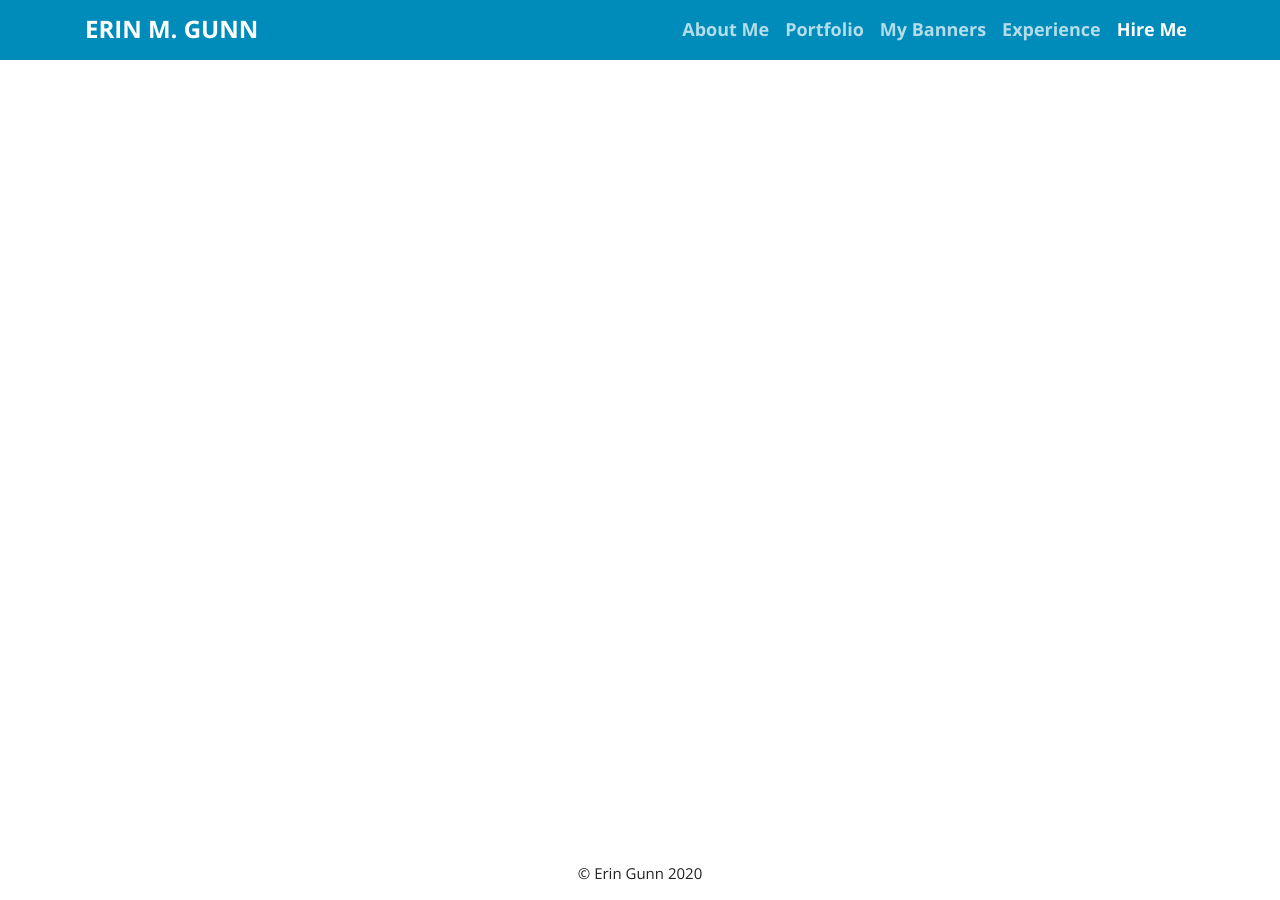
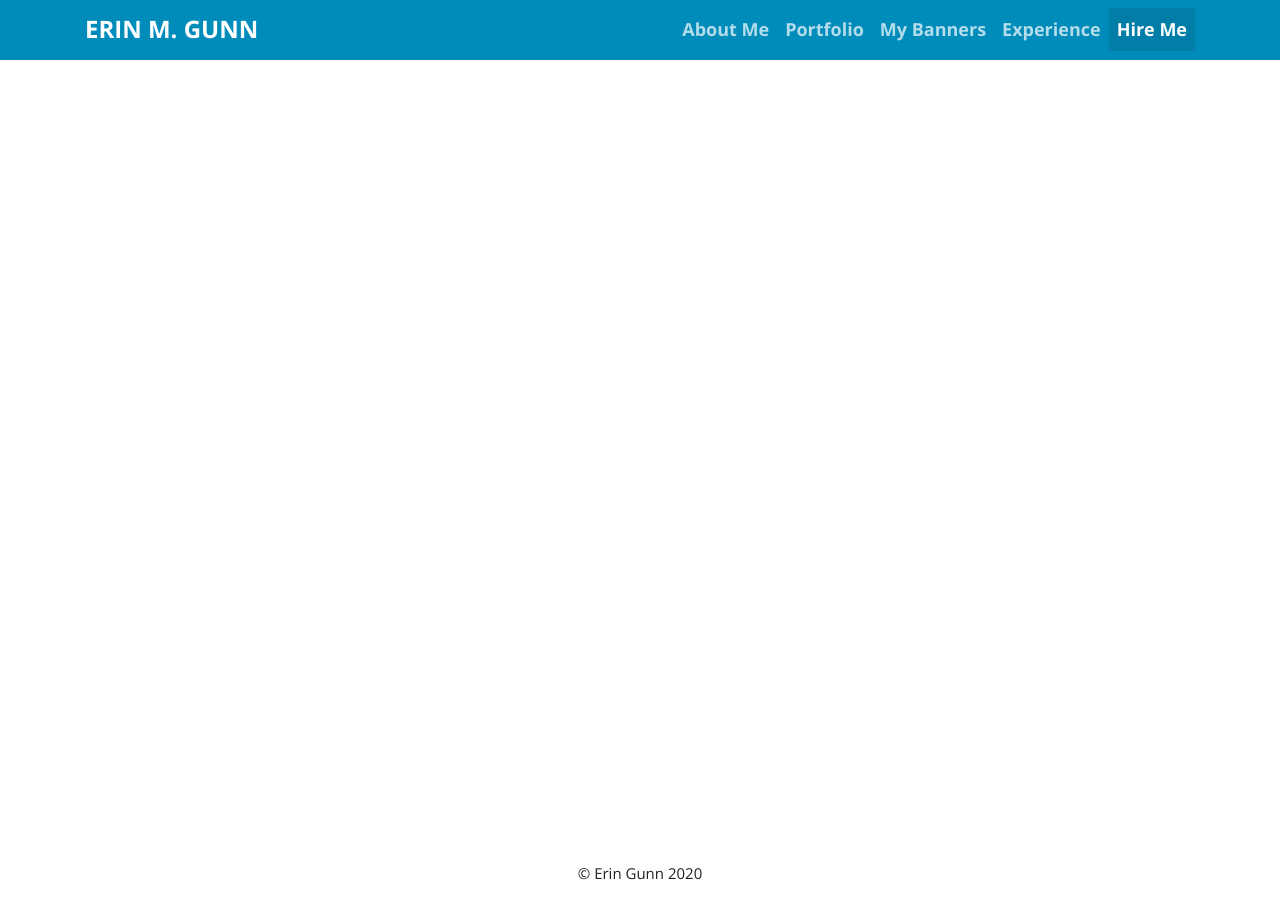
Before and after one commit to IkonOne/ikonone.github.io, a Jekyll site: the page built from hire.html, in a window 1280 px wide. Built offline with Jekyll 4.4.1, drawn with Linux system fonts in a browser that asks for light colours.

Commit message:
Active item in the navbar is now highlighted.

```diff
--- a/_includes/navbar.html
+++ b/_includes/navbar.html
@@ -9,12 +9,11 @@
         <div class="collapse navbar-collapse" id="navbarNavAltMarkup">
             <ul class="navbar-nav ml-auto">
             {% for item in site.data.navbar %}
-                <li class="nav-item">
+                <li class="nav-item
+                    {% if page.url == item.link %} bg-nav-item-active {% endif %}">
                     <a class="nav-link font-weight-bold
-                        {% if page.url == item.link %} text-white {% endif %} "
-                        href="{{ item.link }}">
-                            {{ item.name }}
-                    </a>
+                        {% if page.url == item.link %} text-white {% endif %}"
+                        href="{{ item.link }}"> {{ item.name }} </a>
                 </li>
             {% endfor %}
             </ul>
--- a/_sass/_navbar.scss
+++ b/_sass/_navbar.scss
@@ -5,3 +5,7 @@
 .nav-item {
     font-size: large;
 }
+
+.bg-nav-item-active {
+    background-color: rgba(0,0,0, 0.1);
+}
```
